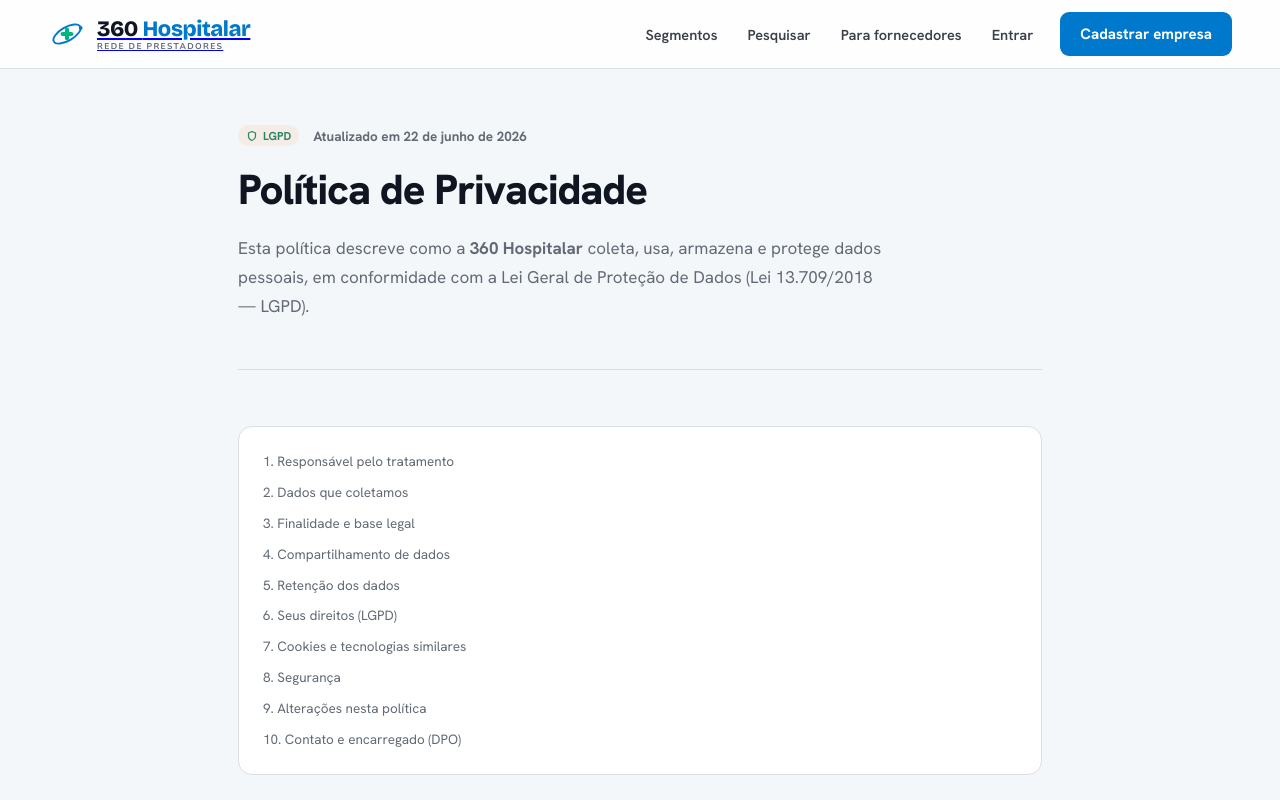
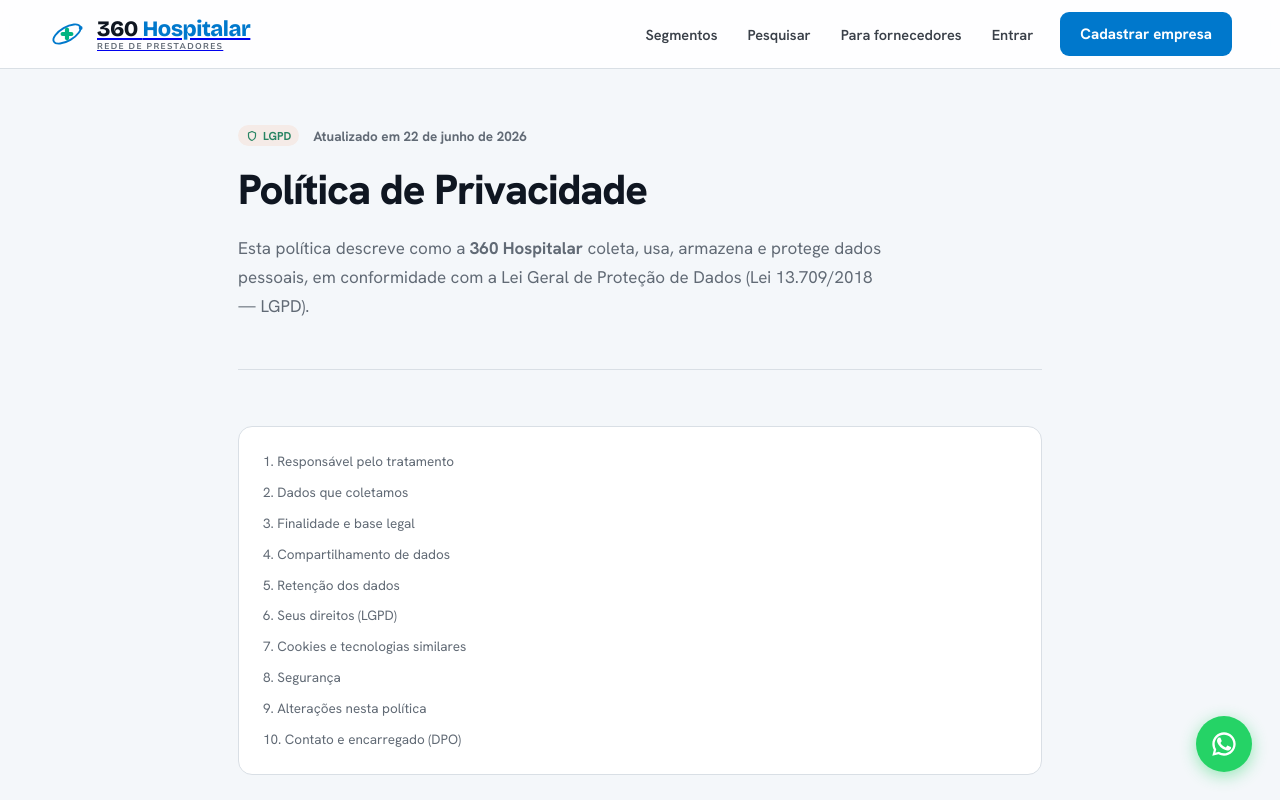
Before and after one commit to cyaafurtado/360-hospitalar, a Next.js app in the folder frontend/: page /politica-de-privacidade in a window 1280 px wide. Shown: the top 800 px of the page. Built offline with nearby package versions, Linux system fonts and the light colour scheme.

Commit message:
Adiciona botao flutuante de WhatsApp em todas as paginas

```diff
--- a/frontend/components/AppShell.tsx
+++ b/frontend/components/AppShell.tsx
@@ -5,6 +5,7 @@ import { useAppStore } from '../lib/store';
 import { Header } from './Header';
 import { Footer } from './Footer';
 import { TweaksPanel } from './TweaksPanel';
+import { WhatsAppFloat } from './WhatsAppFloat';
 
 // Rotas com layout próprio (sem rodapé do site)
 const NO_FOOTER = ['/entrar', '/portal'];
@@ -19,6 +20,7 @@ export function AppShell({ children }: { children: ReactNode }) {
       <Header />
       {children}
       {!hideFooter && <Footer />}
+      <WhatsAppFloat />
       <TweaksPanel />
     </div>
   );
--- /dev/null
+++ b/frontend/components/WhatsAppFloat.tsx
@@ -0,0 +1,22 @@
+'use client';
+
+// Número placeholder — substituir pelo número real quando disponível
+const WA_NUMBER = '5511300000000';
+const WA_MESSAGE = encodeURIComponent('Olá! Vim pelo 360 Hospitalar e gostaria de mais informações.');
+
+export function WhatsAppFloat() {
+  return (
+    <a
+      href={`https://wa.me/${WA_NUMBER}?text=${WA_MESSAGE}`}
+      target="_blank"
+      rel="noopener noreferrer"
+      className="wa-float"
+      aria-label="Fale conosco pelo WhatsApp"
+    >
+      <svg width="28" height="28" viewBox="0 0 24 24" fill="currentColor" aria-hidden="true">
+        <path d="M17.472 14.382c-.297-.149-1.758-.867-2.03-.967-.273-.099-.471-.148-.67.15-.197.297-.767.966-.94 1.164-.173.199-.347.223-.644.075-.297-.15-1.255-.463-2.39-1.475-.883-.788-1.48-1.761-1.653-2.059-.173-.297-.018-.458.13-.606.134-.133.298-.347.446-.52.149-.174.198-.298.298-.497.099-.198.05-.371-.025-.52-.075-.149-.669-1.612-.916-2.207-.242-.579-.487-.5-.669-.51-.173-.008-.371-.01-.57-.01-.198 0-.52.074-.792.372-.272.297-1.04 1.016-1.04 2.479 0 1.462 1.065 2.875 1.213 3.074.149.198 2.096 3.2 5.077 4.487.709.306 1.262.489 1.694.625.712.227 1.36.195 1.871.118.571-.085 1.758-.719 2.006-1.413.248-.694.248-1.289.173-1.413-.074-.124-.272-.198-.57-.347z" />
+        <path d="M12 2C6.486 2 2 6.486 2 12c0 1.792.474 3.467 1.294 4.917L2 22l5.234-1.273A9.957 9.957 0 0 0 12 22c5.514 0 10-4.486 10-10S17.514 2 12 2zm0 18a7.964 7.964 0 0 1-4.077-1.113l-.293-.174-3.033.737.763-2.965-.191-.304A7.967 7.967 0 0 1 4 12c0-4.411 3.589-8 8-8s8 3.589 8 8-3.589 8-8 8z" />
+      </svg>
+    </a>
+  );
+}
--- a/frontend/styles/globals.css
+++ b/frontend/styles/globals.css
@@ -448,6 +448,19 @@ em { font-style: italic; }
 @media (max-width: 680px) {
   .footer-main { grid-template-columns: 1fr; gap: 36px; padding-top: 40px; }
 }
+
+/* ============ WHATSAPP FLOAT ============ */
+.wa-float {
+  position: fixed; bottom: 28px; right: 28px; z-index: 900;
+  width: 56px; height: 56px; border-radius: 50%;
+  background: #25D366; color: #fff;
+  display: flex; align-items: center; justify-content: center;
+  box-shadow: 0 4px 16px rgba(37,211,102,.45);
+  transition: transform .18s, box-shadow .18s;
+  text-decoration: none;
+}
+.wa-float:hover { transform: scale(1.08); box-shadow: 0 6px 24px rgba(37,211,102,.55); }
+@media (max-width: 480px) { .wa-float { bottom: 18px; right: 18px; width: 50px; height: 50px; } }
 
 /* ============ HOSPITAIS & CLÍNICAS ============ */
 .clients-band { margin-top: var(--section-gap); border-top: 1px solid var(--border); border-bottom: 1px solid var(--border); background: var(--surface); }
```
